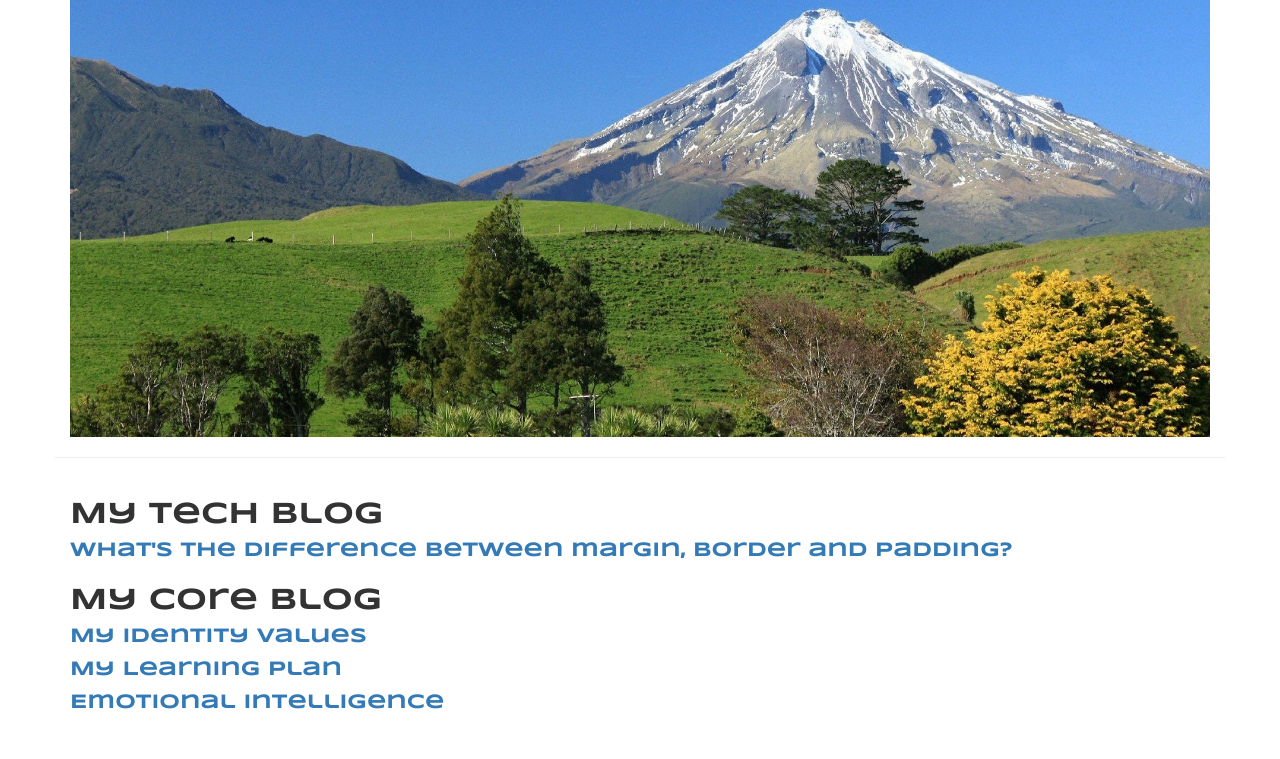
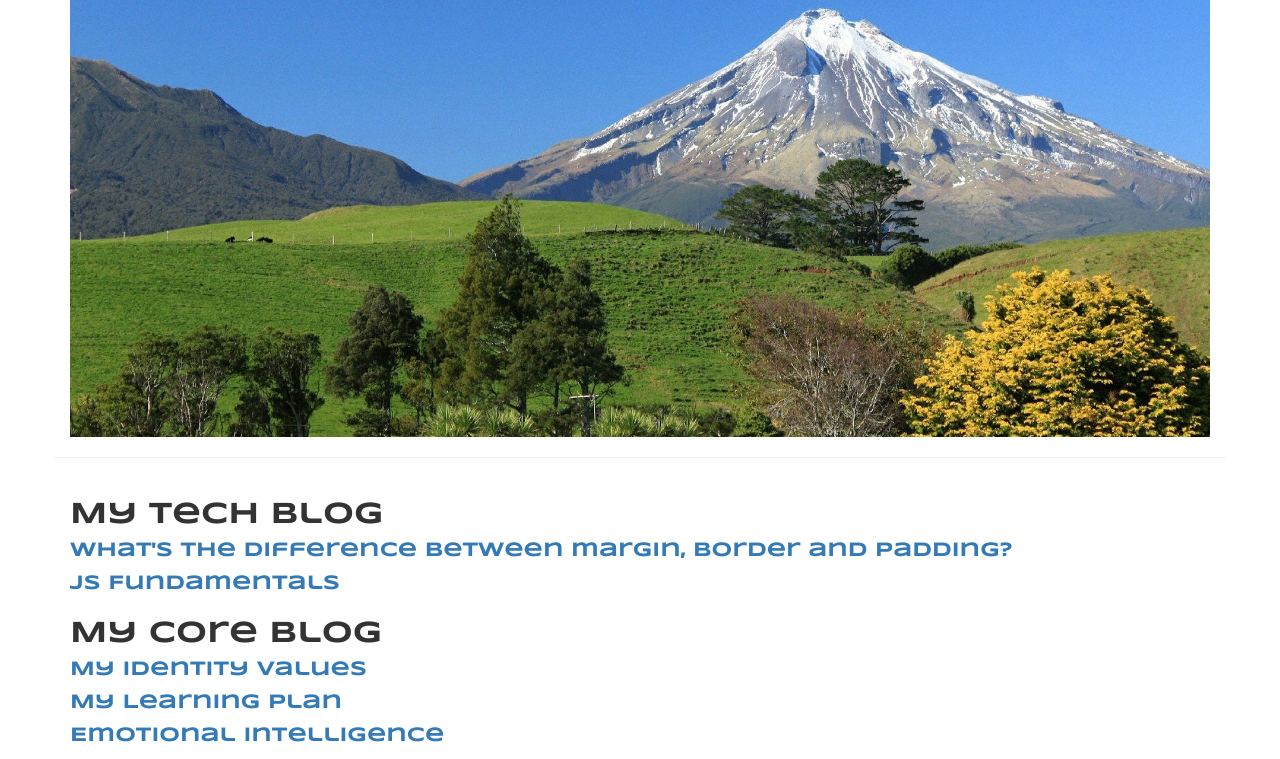
Before and after one commit to deepti-khanolkar/deepti-khanolkar.github.io, a plain HTML site: page index.html in a window 1280 px wide. Shown: the part 140-899 px from the top of the page. Before the commit the page ends 866 px from the top, so only its background shows below. Drawn offline with nearby package versions, Linux system fonts and the light colour scheme.

Commit message:
Update homepage with new JS blog link

```diff
--- a/index.html
+++ b/index.html
@@ -33,7 +33,9 @@
           My Tech Blog
          </br>
           <a href="blog/html-css.html" style="font-size:20px;">What's the difference between margin, border and padding?</a>
-         </h2>
+         </br>
+          <a href="blog/javascript-DOM.html" style="font-size:20px;">JS Fundamentals</a>
+        </h2>
          <h2 class="text_font">
           My Core Blog
          </br>
```
